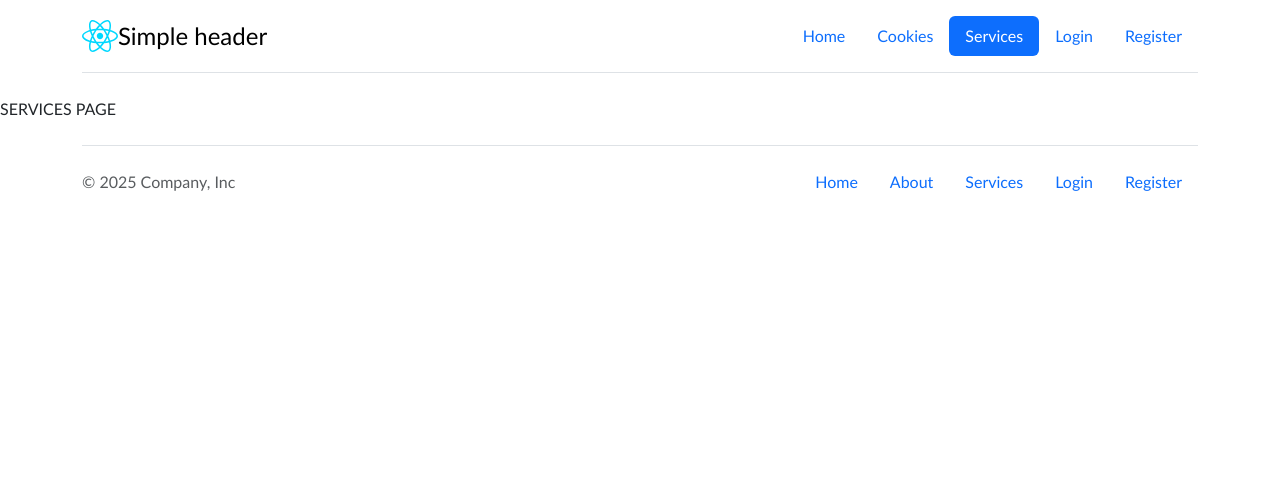
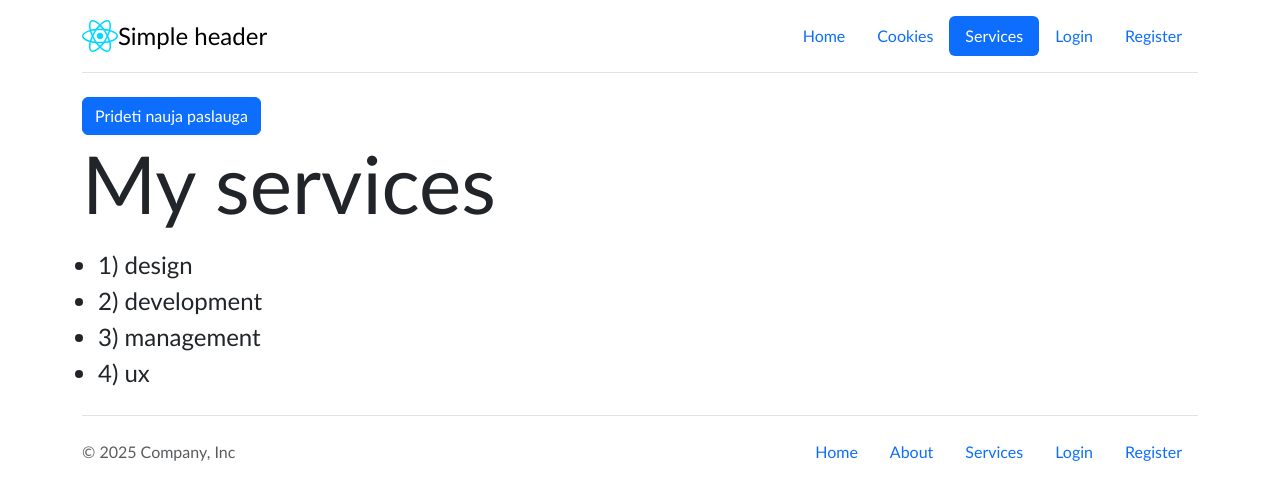
Before and after one commit to front-end-by-rimantas/55-grupe-react, a React (Vite) app: page /services in a window 1280 px wide. Shown: the top 500 px of the page. Built offline with nearby package versions, Linux system fonts and the light colour scheme.

Commit message:
Services

```diff
--- /dev/null
+++ b/src/components/services/ServicesList.jsx
@@ -0,0 +1,10 @@
+export function ServicesList({ services }) {
+    return (
+        <div>
+            <h1 className="display-1">My services</h1>
+            <ul className="ms-3 mt-3">
+                {services.map(service => <li key={service.id} className="fs-4">{service.id}) {service.value}</li>)}
+            </ul>
+        </div>
+    );
+}
--- a/src/pages/Services.jsx
+++ b/src/pages/Services.jsx
@@ -1,7 +1,33 @@
+import { useState } from "react";
+import { ServicesList } from "../components/services/ServicesList";
+
 export function Services() {
+    const [id, setId] = useState(5);
+    const [list, setList] = useState([
+        { id: 1, value: 'design' },
+        { id: 2, value: 'development' },
+        { id: 3, value: 'management' },
+        { id: 4, value: 'ux' },
+    ]);
+
+    function handleClick() {
+        // setList(currentList => currentList.concat(
+        //     { id: id, value: 'aaaaaaaa' }
+        // ));
+        setList(currentList => [...currentList, { id: id, value: 'aaaaaaaa' }]);
+        setId(n => n + 1);
+    }
+
     return (
         <main>
-            SERVICES PAGE
+            <div className="container">
+                <div className="row">
+                    <div className="col-12">
+                        <button onClick={handleClick} className="btn btn-primary">Prideti nauja paslauga</button>
+                        <ServicesList services={list} />
+                    </div>
+                </div>
+            </div>
         </main>
     );
 }
```
